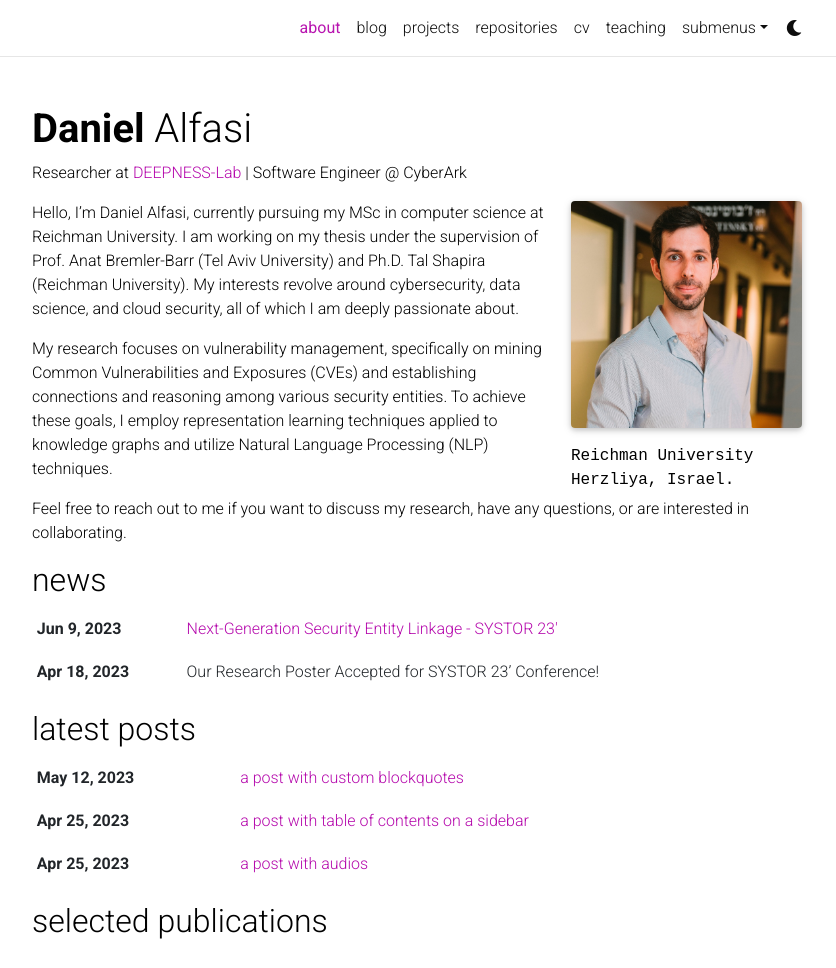
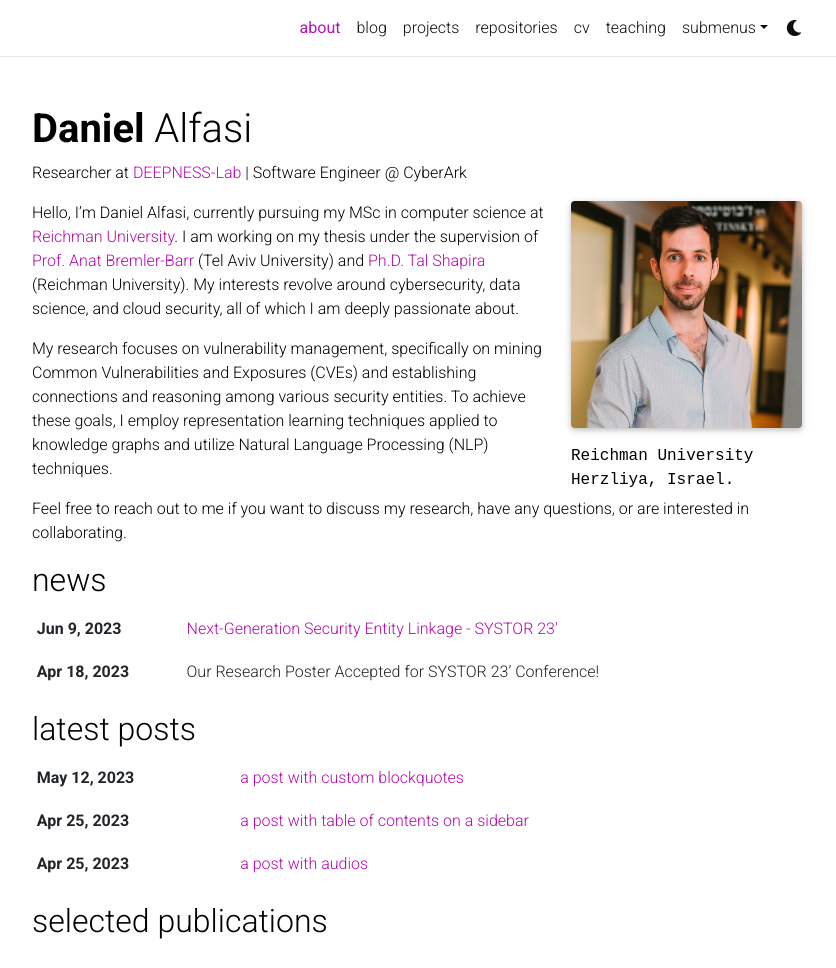
Before and after one commit to daniel4x/daniel4x.github.io, a Jekyll site: the page built from _pages/about.md, in a window 1280 px wide and 1257 px high, cut to the strip 0-968 px from the top of the window. Shown: the whole strip, without its empty margins (223-1059 px from the left). Built offline with Jekyll 4.4.1, drawn with Linux system fonts in a browser that asks for light colours; full-size pictures stand in for the smaller copies a plugin makes; comment, search, counter and statistics services are not loaded; a style sheet for code colours, icons or effects is not loaded; some of the changed lines change nothing that is shown.

Commit message:
update links to sites

```diff
--- a/_pages/about.md
+++ b/_pages/about.md
@@ -18,7 +18,7 @@ selected_papers: true # includes a list of papers marked as "selected={true}"
 social: true  # includes social icons at the bottom of the page
 ---
 
-Hello, I'm Daniel Alfasi, currently pursuing my MSc in computer science at Reichman University. I am working on my thesis under the supervision of Prof. Anat Bremler-Barr (Tel Aviv University) and Ph.D. Tal Shapira (Reichman University). My interests revolve around cybersecurity, data science, and cloud security, all of which I am deeply passionate about.
+Hello, I'm Daniel Alfasi, currently pursuing my MSc in computer science at <a href='https://www.runi.ac.il/en/schools/computer-science/'>Reichman University</a>. I am working on my thesis under the supervision of <a href='https://deepness-lab.org/prof-anat-bremler-barr/'>Prof. Anat Bremler-Barr</a> (Tel Aviv University) and <a href='https://talshapira.github.io/'>Ph.D. Tal Shapira</a> (Reichman University). My interests revolve around cybersecurity, data science, and cloud security, all of which I am deeply passionate about.
 
 My research focuses on vulnerability management, specifically on mining Common Vulnerabilities and Exposures (CVEs) and establishing connections and reasoning among various security entities. To achieve these goals, I employ representation learning techniques applied to knowledge graphs and utilize Natural Language Processing (NLP) techniques.
 
```
